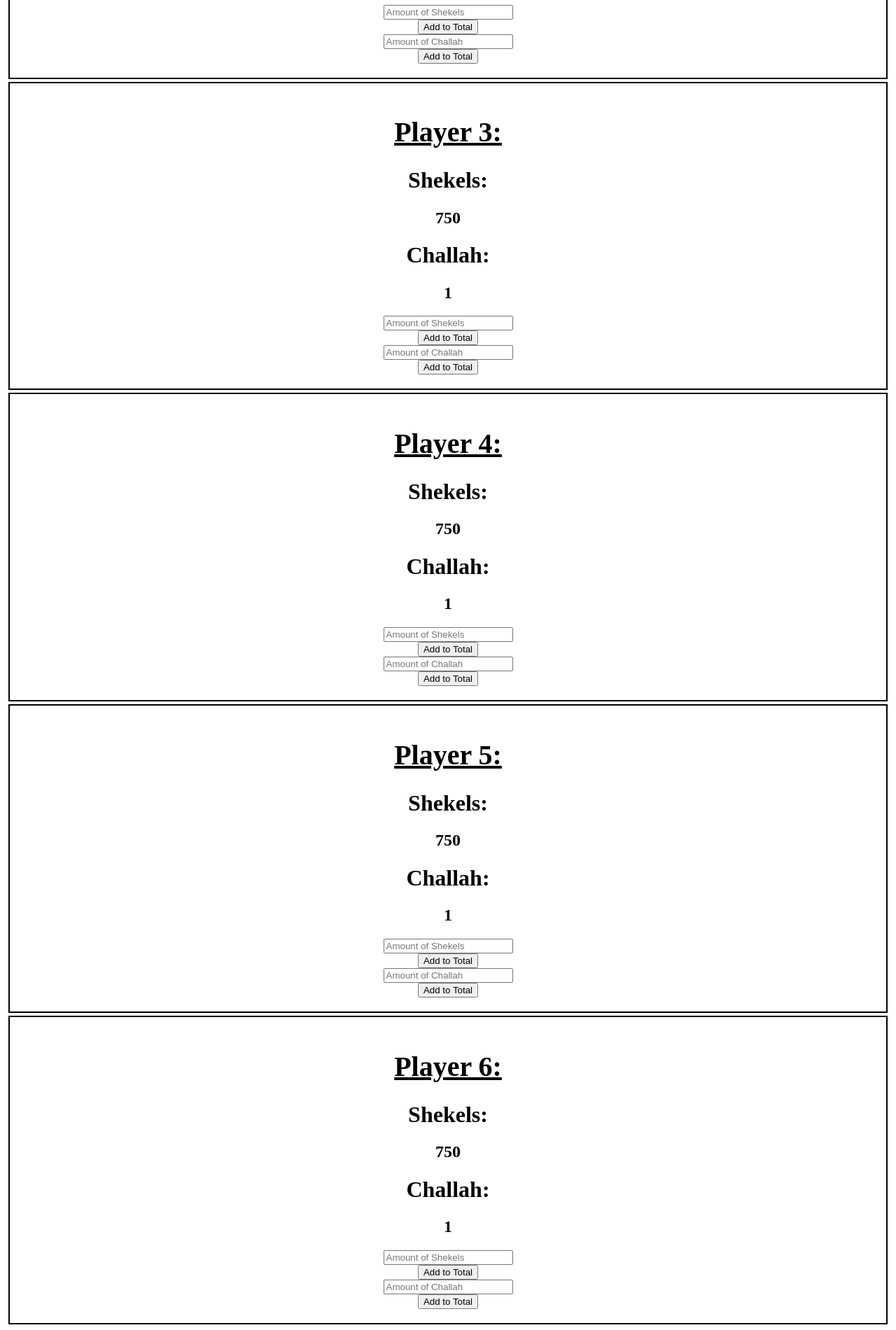
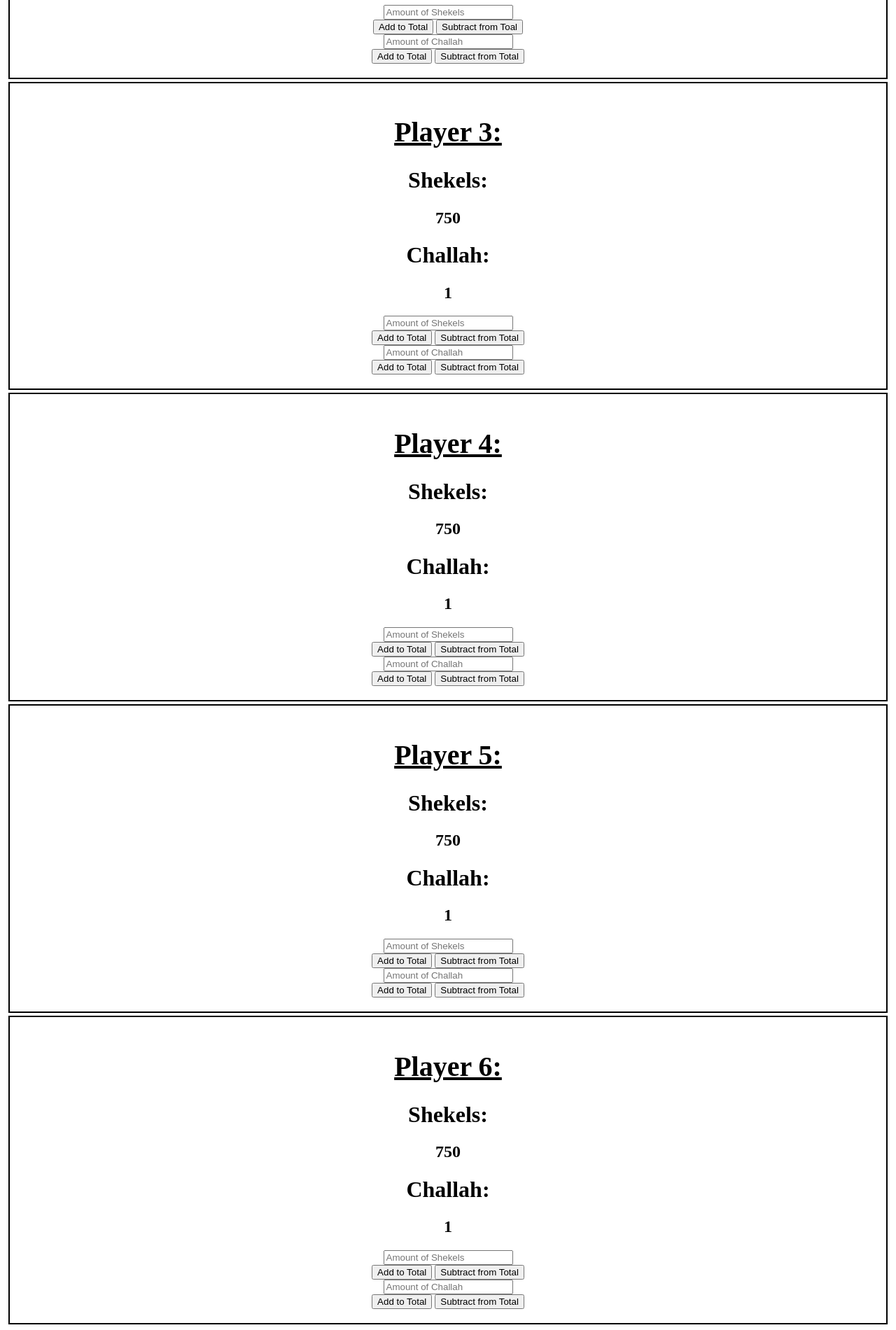
Before and after one commit to LeviHarrison/Haifanopoly, a plain HTML site: page index.html in a window 1280 px wide. Shown: the part 781-2681 px from the top of the page at 70% size. Drawn offline with Linux system fonts and the light colour scheme.

Commit message:
Update index.html

```diff
--- a/index.html
+++ b/index.html
@@ -17,10 +17,12 @@
 <input type="text" id="player1s" placeholder="Amount of Shekels"/>
 </form>
 <button onclick="player1S()" id="submit1s">Add to Total</button>
+<button onclick="player1Sm()">Subtract from Toal</button>
 <form>
 <input type="text" id="player1c" placeholder="Amount of Challah"/>
 </form>
 <button onclick="player1C()" id="submit1c">Add to Total</button>
+<button onclick="player1Cm()" id="submit1c">Subtract from Total</button>
 </div>
 <div id="playerui">
 <h1 style="font-size: 40px; text-decoration: underline">Player 2:</h1>
@@ -32,10 +34,12 @@
 <input type="text" id="player2s" placeholder="Amount of Shekels"/>
 </form>
 <button onclick="player2S()" id="submit2s">Add to Total</button>
+<button onclick="player2Sm()">Subtract from Toal</button>
 <form>
 <input type="text" id="player2c" placeholder="Amount of Challah"/>
 </form>
 <button onclick="player2C()" id="submit2c">Add to Total</button>
+<button onclick="player2Cm()" id="submit1c">Subtract from Total</button>
 </div>
 <div id="playerui">
 <h1 style="font-size: 40px; text-decoration: underline">Player 3:</h1>
@@ -47,10 +51,12 @@
 <input type="text" id="player3s" placeholder="Amount of Shekels"/>
 </form>
 <button onclick="player3S()" id="submit3s">Add to Total</button>
+<button onclick="player3Sm()">Subtract from Total</button>
 <form>
 <input type="text" id="player3c" placeholder="Amount of Challah"/>
 </form>
 <button onclick="player3C()" id="submit3c">Add to Total</button>
+<button onclick="player3Cm()" id="submit1c">Subtract from Total</button>
 </div>
 <div id="playerui">
 <h1 style="font-size: 40px; text-decoration: underline">Player 4:</h1>
@@ -62,10 +68,12 @@
 <input type="text" id="player4s" placeholder="Amount of Shekels"/>
 </form>
 <button onclick="player4S()" id="submit4s">Add to Total</button>
+<button onclick="player4Sm()">Subtract from Total</button>
 <form>
 <input type="text" id="player4c" placeholder="Amount of Challah"/>
 </form>
 <button onclick="player4C()" id="submit4c">Add to Total</button>
+<button onclick="player4Cm()" id="submit1c">Subtract from Total</button>
 </div>
 <div id="playerui">
 <h1 style="font-size: 40px; text-decoration: underline">Player 5:</h1>
@@ -77,10 +85,12 @@
 <input type="text" id="player5s" placeholder="Amount of Shekels"/>
 </form>
 <button onclick="player5S()" id="submit5s">Add to Total</button>
+<button onclick="player5Sm()">Subtract from Total</button>
 <form>
 <input type="text" id="player5c" placeholder="Amount of Challah"/>
 </form>
 <button onclick="player5C()" id="submit5c">Add to Total</button>
+<button onclick="player5Cm()" id="submit1c">Subtract from Total</button>
 </div>
 <div id="playerui">
 <h1 style="font-size: 40px; text-decoration: underline">Player 6:</h1>
@@ -92,10 +102,12 @@
 <input type="text" id="player6s" placeholder="Amount of Shekels"/>
 </form>
 <button onclick="player6S()" id="submit6s">Add to Total</button>
+<button onclick="player6Sm()">Subtract from Total</button>
 <form>
 <input type="text" id="player6c" placeholder="Amount of Challah"/>
 </form>
 <button onclick="player6C()" id="submit6c">Add to Total</button>
+<button onclick="player6Cm()" id="submit1c">Subtract from Total</button>
 </div>
 <style>
 	#playerui {
```
